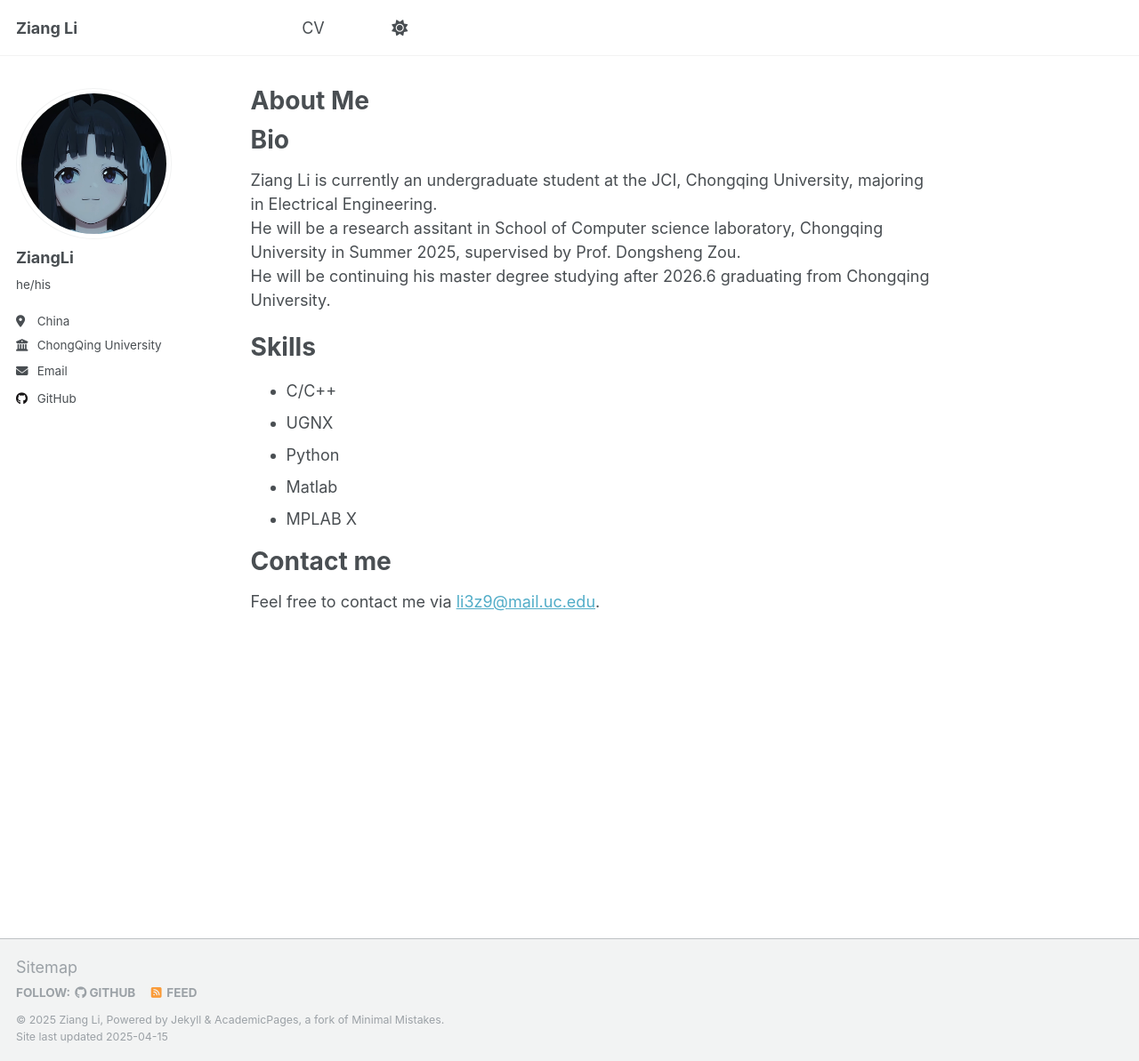
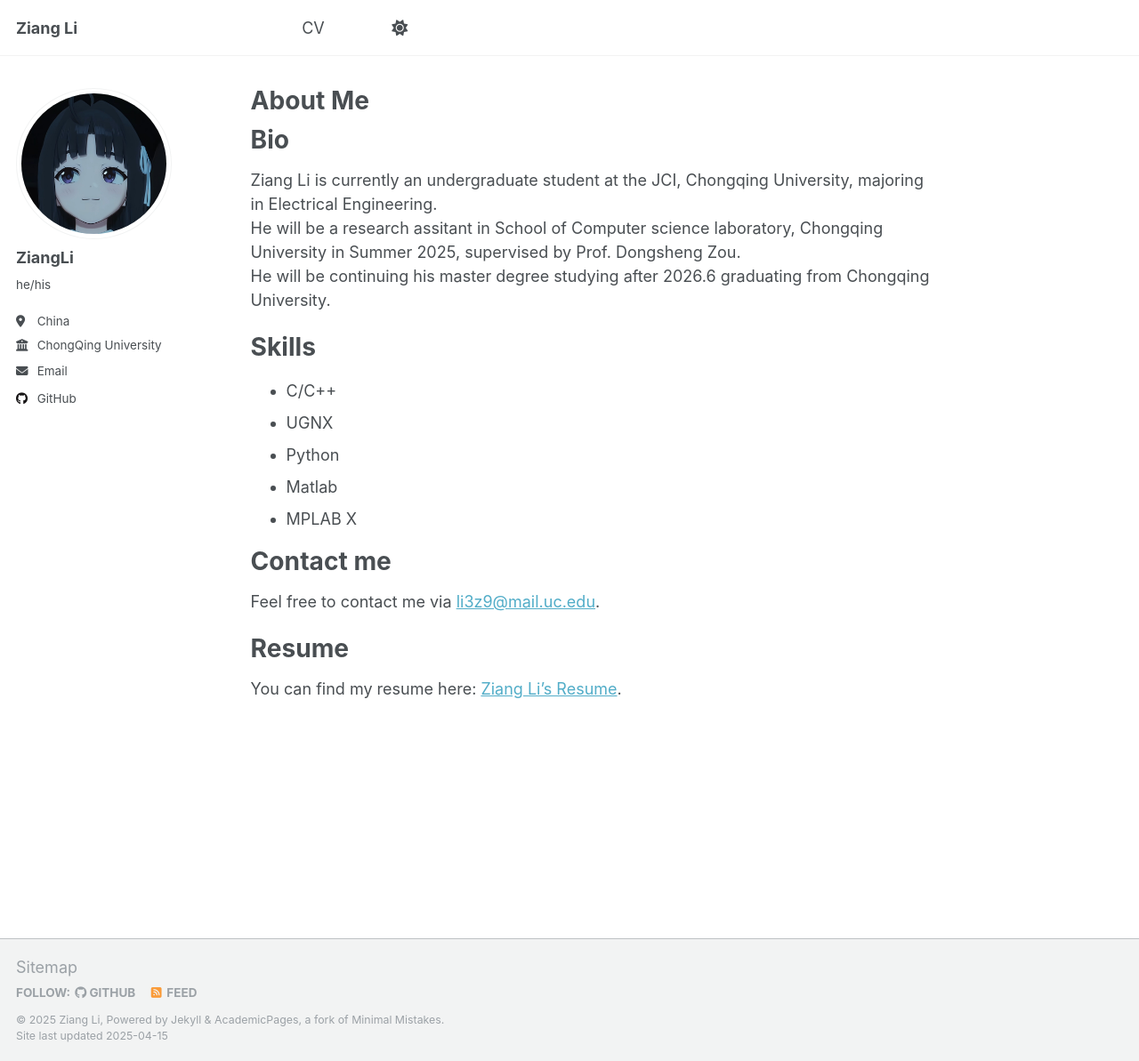
Before and after one commit to Bocchi9/Bocchi9.github.io, a Jekyll site: the page built from _pages/about.md, in a window 1280 px wide and 1193 px high. Shown: the whole window at 89% size. Built offline with Jekyll 4.4.1, drawn with Linux system fonts in a browser that asks for light colours.

Commit message:
Update about.md

```diff
--- a/_pages/about.md
+++ b/_pages/about.md
@@ -23,3 +23,7 @@ Skills
 Contact me
 ======
 Feel free to contact me via [li3z9@mail.uc.edu](mailto:li3z9@mail.uc.edu).
+
+Resume
+======
+You can find my resume here: [Ziang Li's Resume](../assets/ZiangLi's_Resume).
```
